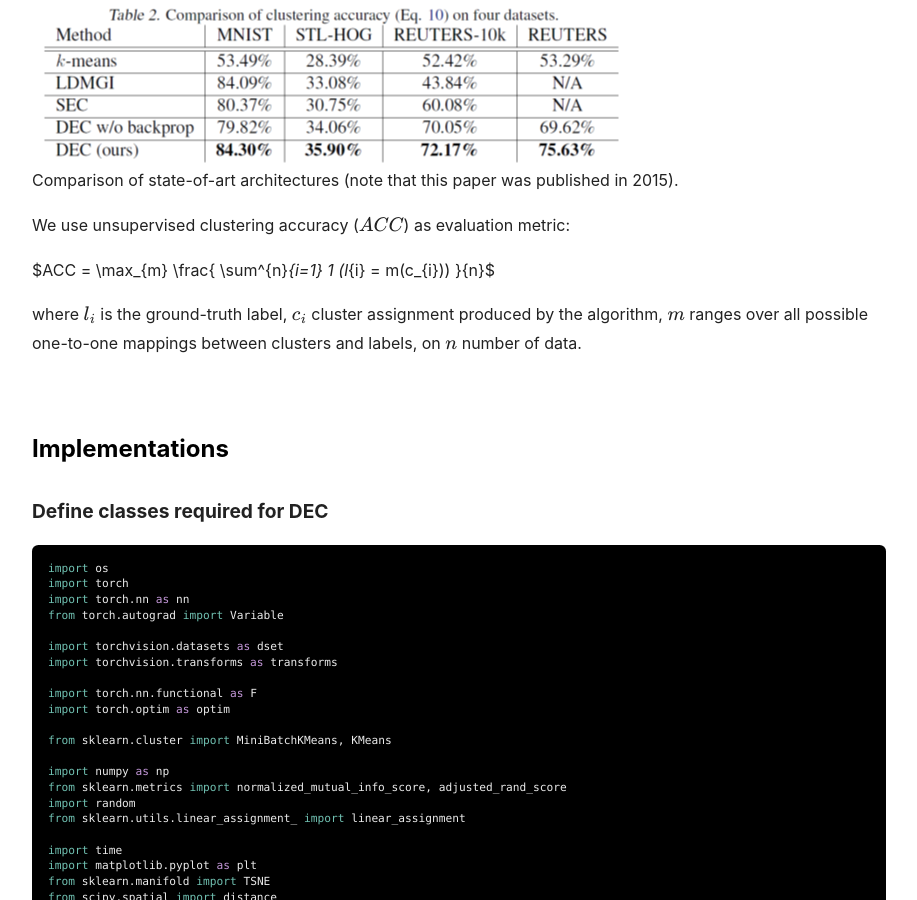
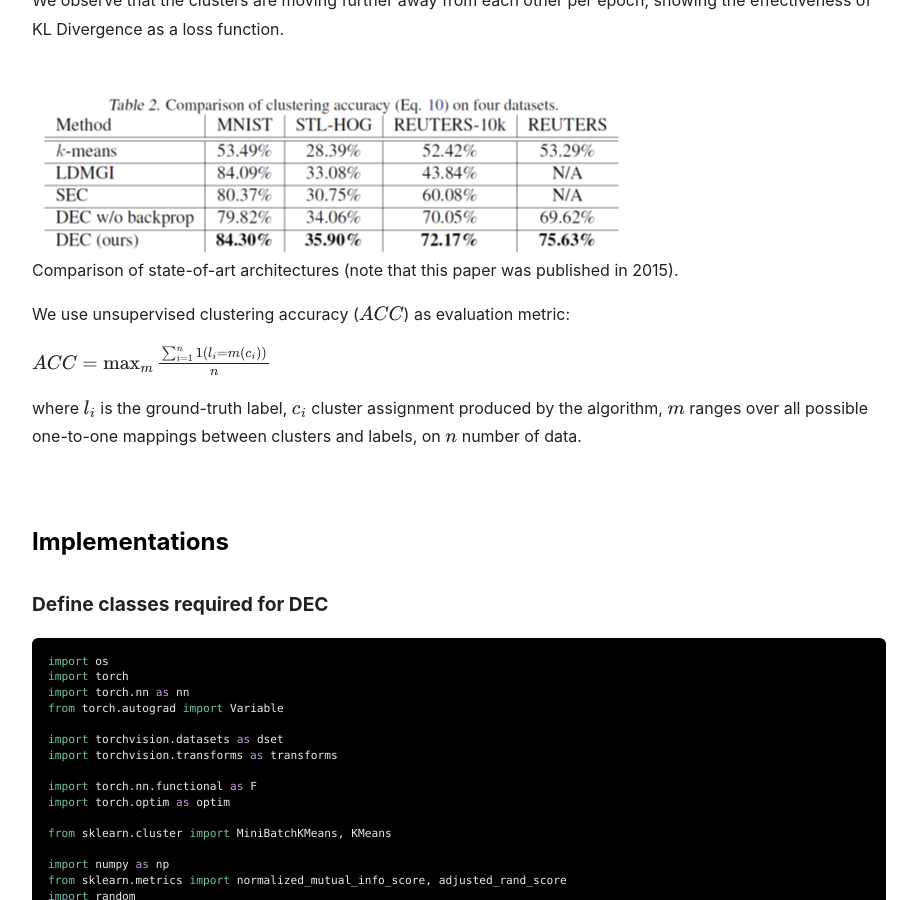
Before and after one commit to mobiismlteam/mobiismlteam.github.io, a Jekyll site: the page built from _posts/2020-12-18-DEC.md, in a window 1280 px wide and 900 px high, scrolled down 6354 px. Shown: the whole window, without its empty margins (71-988 px from the left). Built offline with Jekyll 4.4.1, drawn with Linux system fonts in a browser that asks for light colours; nearby versions of some CDN libraries; formulas are drawn with MathJax 3.

Commit message:
Update 2020-12-18-DEC.md

```diff
--- a/_posts/2020-12-18-DEC.md
+++ b/_posts/2020-12-18-DEC.md
@@ -49,6 +49,7 @@ The method can be viewed as an unsupervised extension of semisupervised self-tra
 <br />
 <img src="/assets/images/dec_files/dec_softwarewf.png" width="600">
 <br />
+<br />
 
 <h3>Details on the pipeline</h3>
 
@@ -56,11 +57,15 @@ The method can be viewed as an unsupervised extension of semisupervised self-tra
 
 <img src="/assets/images/dec_files/dec_autoencoder_decoder.png" >
 
+<br />
+
 Simple autoencoder architecture, trained in a traditional way:
 
 loss (least-squares loss): ${\mid \mid x-y \mid \mid}_{2}^{2}$
 
 <h4>Training encoder</h4>
+
+<br />
 
 <img src="/assets/images/dec_files/dec_encoder_only.png" >
 
@@ -75,7 +80,6 @@ We define a set of cluster centers ${(\mu_{j} \in Z)}_{j=1}^{k}$,
 $k$ number of cluster centers, each labelled $\mu_{j}$. Then we initialize ${(\mu_{j})}_{j=1}^{k}$,
 
 by running k-means with 20 restarts, select best solution based on $f_{\theta}(x_{i})$.
-
 <br />
 <br />
 
@@ -116,12 +120,14 @@ The aim to minimize, using results from 2.1 and 2.2:
 $L = KL(P{\mid}{\mid}Q) = \sum_{i} \sum_{j} p_{ij} \log \frac{p_{ij}}{q_{ij}}$
 
 "Train by matching the soft assignment to the target distribution"
+<br />
 
 <h3> Expected results (from paper) </h3>
 
 <br />
 <img src="/assets/images/dec_files/dec_fig3.png" >
 <br />
+
 With trained cluster centers $\mu_{j}$, model $f_{\theta}$,
 
 Find top 10 scoring candidates $x_{i}$ for each cluster $j$ - according to $dist(f_{\theta}(x_{i}), \mu_{j})$.
@@ -141,7 +147,7 @@ Comparison of state-of-art architectures (note that this paper was published in
 
 We use unsupervised clustering accuracy ($ACC$) as evaluation metric:
 
-$ACC = \max_{m} \frac{ \sum^{n}_{i=1} 1 (l_{i} = m(c_{i})) }{n}$
+$ACC = \max_{m} \frac{ \sum_{i=1}^{n} 1(l_{i} = m(c_{i})) }{n}$
 
 where $l_{i}$ is the ground-truth label, $c_{i}$ cluster assignment produced by the algorithm, $m$ ranges over all possible one-to-one mappings between clusters and labels, on $n$ number of data.
 
```
